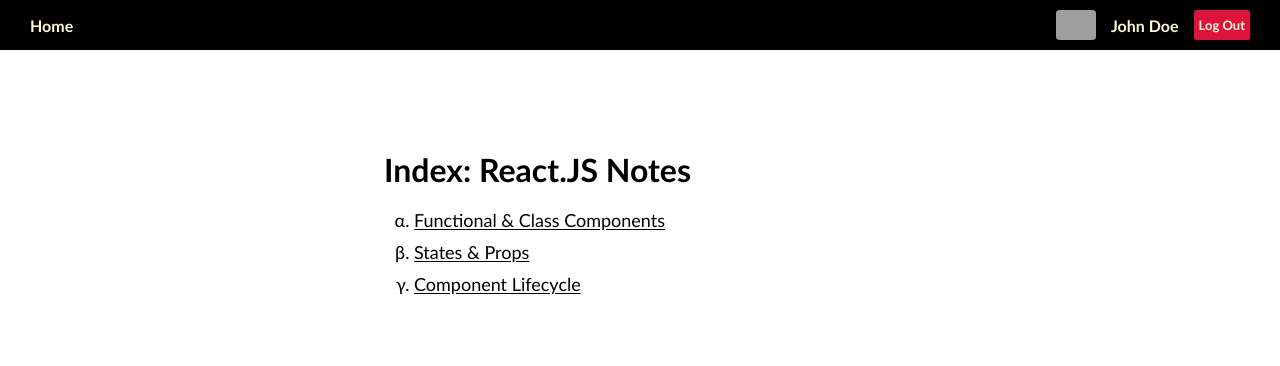
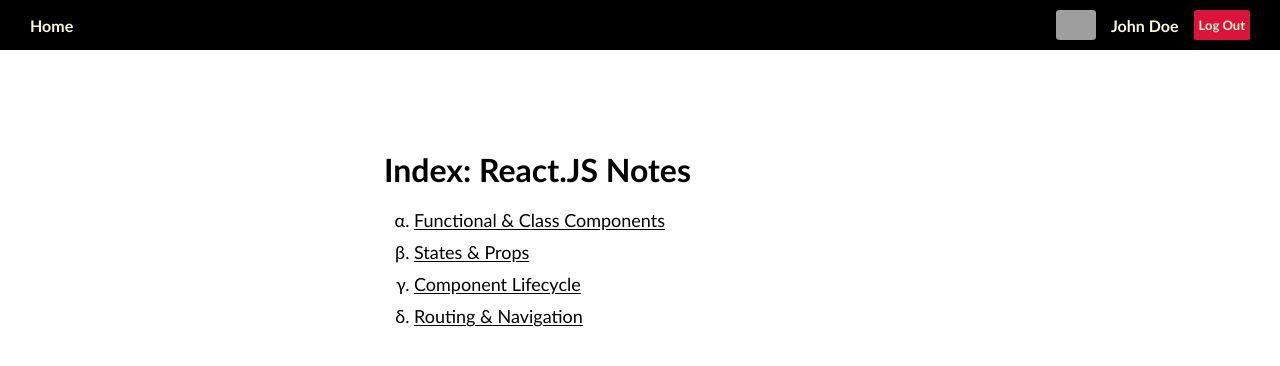
Before and after one commit to shreyanshxyz/react-js-notes, a React (Vite) app: page / in a window 1280 px wide. Shown: the top 366 px of the page. Built offline with nearby package versions, Linux system fonts and the light colour scheme; grey boxes are pictures that could not be loaded.

Commit message:
update Homepage.tsx

```diff
--- a/src/pages/Homepage/Homepage.tsx
+++ b/src/pages/Homepage/Homepage.tsx
@@ -17,6 +17,9 @@ const Homepage: React.FC<HomepageProps> = () => {
         <Link className="index__link" to="/lifecycle">
           Component Lifecycle
         </Link>
+        <Link className="index__link" to="/routing">
+          Routing & Navigation
+        </Link>
       </div>
     </div>
   );
```
